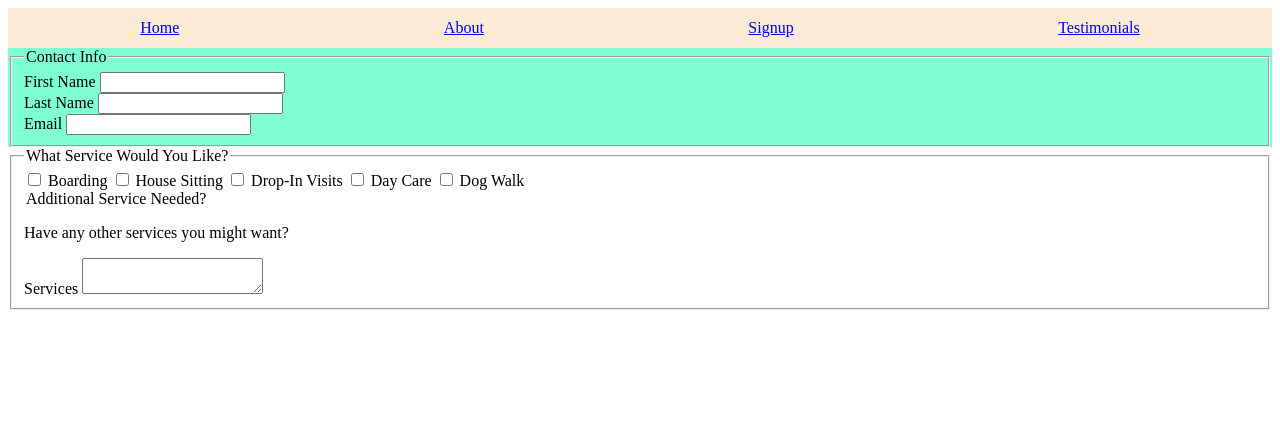
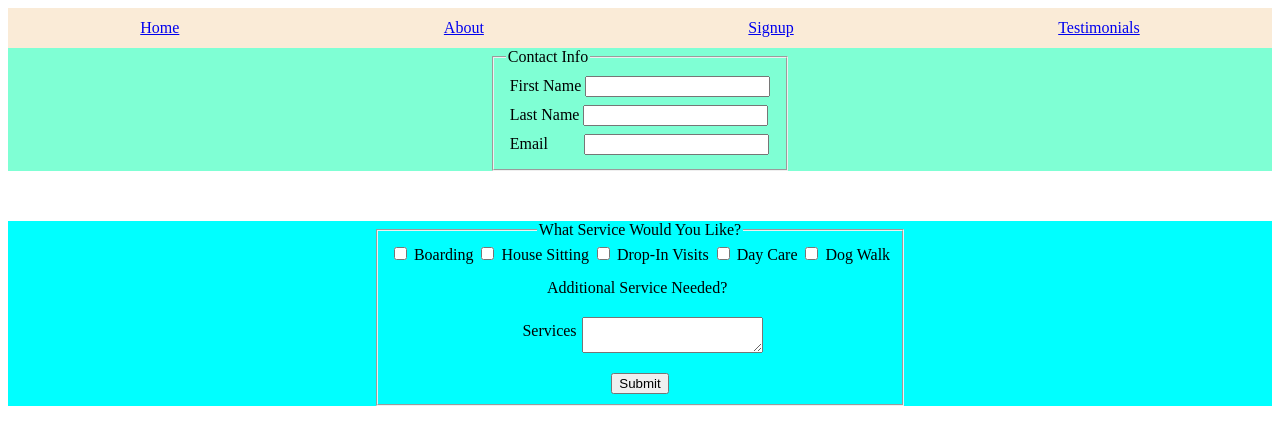
Before and after one commit to Jmathews31/dog-sitter, a plain HTML site: page Signup/signup.html in a window 1280 px wide. Drawn offline with Linux system fonts and the light colour scheme.

Commit message:
Completed Signup page

```diff
--- a/Signup/signup.html
+++ b/Signup/signup.html
@@ -15,21 +15,21 @@
         </nav>
 
 
-        <div class="test">
+        <div class="names">
             <form action="/form-handeling-url" method="post">
                 <fieldset>
                     <legend>Contact Info</legend>
-                    <div>
+                    <div class="first">
                         <label for="firstname">First Name</label>
                         <input type="text" id="firstName" name="first_name">
                     </div>
 
-                    <div>
+                    <div class="last">
                         <label for="lastname">Last Name</label>
                         <input type="text" id="lastName" name="last_name">
                     </div>
 
-                    <div>
+                    <div class="mail">
                         <label for="email">Email</label>
                         <input type="text" id="email" name="email">
                     </div>
@@ -37,8 +37,9 @@
 
         </div>
 
+        <div class="services">
                 <fieldset>
-                <legend>What Service Would You Like?</legend>
+                    <legend class="leg">What Service Would You Like?</legend>
                     <div>
                         <input type="checkbox" id="board" name="board">
                         <label for="board">Boarding</label>
@@ -57,15 +58,20 @@
                     </div>
 
                     <div>
-                    <legend>Additional Service Needed?</legend>
+                        <legend class="leg2">Additional Service Needed?</legend>
 
-                    <p>Have any other services you might want?</p>
-
+                        <div class="more">
                             <label for="addit_info">Services</label>
                             <textarea id="addit_info" name="addit_info"></textarea>
                         </div>
+
+                        <div class="but">
+                            <button class="button">Submit</button>
+                        </div>
+                    </div>
                 </fieldset>
             </form>
+        </div>
 
 
     </body>
--- a/Signup/styles.css
+++ b/Signup/styles.css
@@ -6,6 +6,61 @@
     background-color: antiquewhite;
 }
 
-.test {
+.names {
     background-color: aquamarine;
+    display: flex;
+    flex-direction: column;
+    justify-content: center;
+    align-items: center;
 }
+
+.first {
+    padding: 4px;
+}
+
+.last {
+    padding: 4px;
+}
+
+.mail {
+    padding: 4px;
+}
+
+#email {
+    margin-left: 32px;
+}
+
+.services {
+    background-color: aqua;
+    display: flex;
+    flex-direction: column;
+    justify-content: center;
+    align-items: center;
+    margin-top: 50px;
+}
+
+.leg {
+    margin-left: auto;
+    margin-right: auto;
+}
+
+.leg2 {
+    margin-left: 155px;
+    margin-top: 15px;
+    margin-bottom: 20px;
+}
+
+.more {
+    display: flex;
+    justify-content: center;
+}
+
+label[for="addit_info"] {
+    margin: 5px;
+}
+
+.but {
+    display: flex;
+    justify-content: center;
+    margin-top: 20px;
+}
```
Lines whose indentation alone changed are shown as unchanged.
